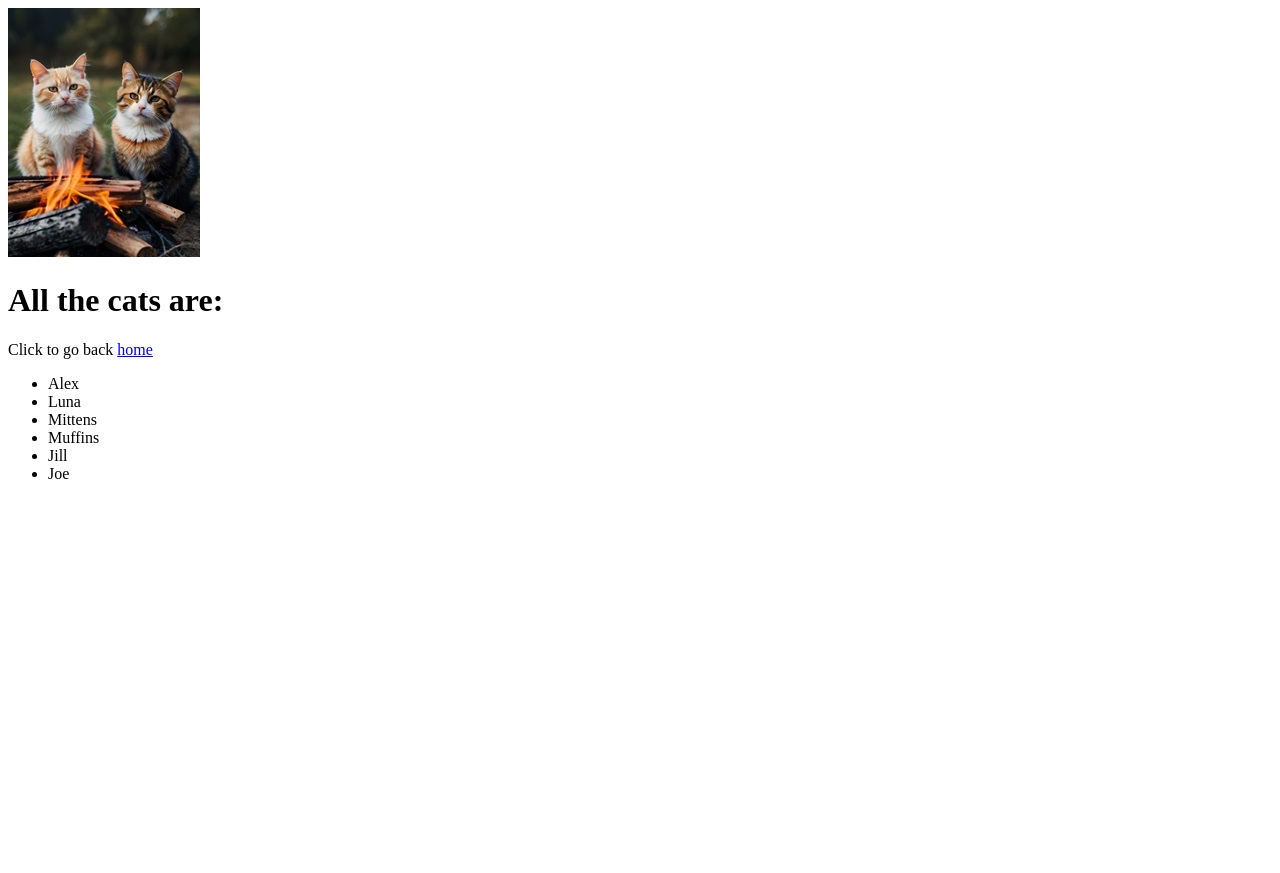
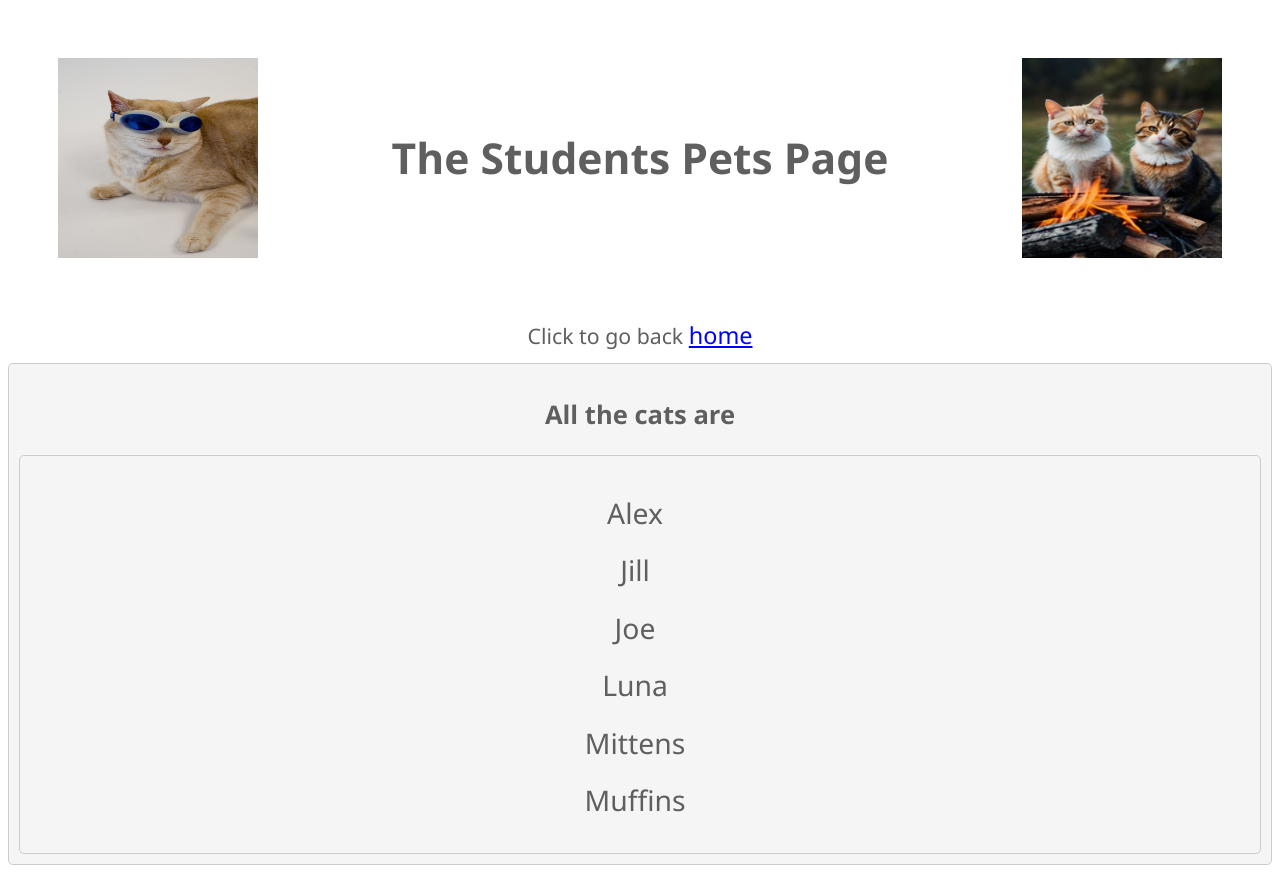
Before and after one commit to ScottR14/Scott-practical_test, a Django app: page /petsApp/pets/ in a window 1280 px wide. Before the commit the page ends 479 px from the top, so only its background shows below. Run offline with Django 3.2, Linux system fonts and the light colour scheme; data comes from the database, SQL or seed files in the repository; both versions use the stored data as it was after the commit.

Commit message:
Added in css

```diff
--- a/petsApp/views.py
+++ b/petsApp/views.py
@@ -3,12 +3,12 @@ from petsApp.models import Student, Cats
 
 
 def index(request):
-    student = Student.objects.all()
-    cats = Cats.objects.all()
+    student = Student.objects.all().order_by('firstName')
+    cats = Cats.objects.all().order_by('name')
 
     return render(request, 'petsApp/index.html', {'student': student, 'cats': cats})
 
 
 def pets(request):
-    cats = Cats.objects.all()
+    cats = Cats.objects.all().order_by('name')
     return render(request, 'petsApp/pets.html', {'cats': cats})
--- /dev/null
+++ b/static/cssSauce/pets.css
@@ -0,0 +1,64 @@
+* {
+    font-family: "Segoe UI", system-ui, sans-serif;
+    font-size: 1.1em;
+    line-height: 1.5em;
+    color: #5f5f5f;
+}
+
+h1 {
+    text-align: center;
+    font-size: 2em;
+}
+
+h2 {
+    text-align: center;
+    font-size: 1.2em;
+}
+ul {
+    list-style-type: none;
+    font-size: 1.1em;
+}
+
+li {
+    padding-top: 10px;
+    padding-bottom: 5px;
+}
+
+#list {
+    padding-right: 50px;
+    border: 1px solid #ccc;
+    border-radius: 5px;
+
+}
+
+#images {
+    display: flex;
+    justify-content: space-between;
+    align-items: center;
+    padding: 50px;
+}
+
+#images img {
+    height: 200px;
+    width: 200px;
+}
+
+#main-block {
+    background-color: #f5f5f5;
+    padding: 10px;
+    border: 1px solid #ccc;
+    border-radius: 5px;
+    text-align: center;
+}
+
+a {
+    color: blue;
+    text-align: center;
+}
+
+#link {
+    text-align: center;
+    font-size: 1.1em;
+    line-height: 1.5em;
+    padding: 10px;
+}
--- a/templates/petsApp/pets.html
+++ b/templates/petsApp/pets.html
@@ -4,15 +4,21 @@
 
 <html lang="en">
     <head>
-        <img src="{% static 'images/cats_with_fire.jpg' %}"  alt="image of cats at a fire"/>
-      <title>Abut Cats</title>
+         <link rel="stylesheet" type="text/css" href="{% static 'cssSauce/pets.css' %}" />
+        <div id="images">
+            <img src="{% static 'images/cats-with-goggels.jpg' %}"  alt="image of a cat with goggles on"/>
+            <h1>The Students Pets Page</h1>
+            <img src="{% static 'images/cats_with_fire.jpg' %}"  alt="image of cats at a fire"/>
+        </div>
+      <title>About Cats</title>
     </head>
     <body>
-      <h1>All the cats are:</h1>
-      <div>
+      <div id="link">
         Click to go back <a href="/petsApp">home</a> <br />
       </div>
-      <div>
+      <div id="main-block">
+          <h2>All the cats are</h2>
+      <div id="list">
       {% if cats %}
           <ul>
       {% for cat in cats %}
@@ -24,5 +30,6 @@
 
       {% endif %}
           </div>
+          </div>
     </body>
  </html>
```
Also changed, not shown: templates/petsApp/index.html (+13 -6 lines), db.sqlite3, static/images/CatStaring.jpg (added), static/images/cats-with-goggels.jpg (added).
